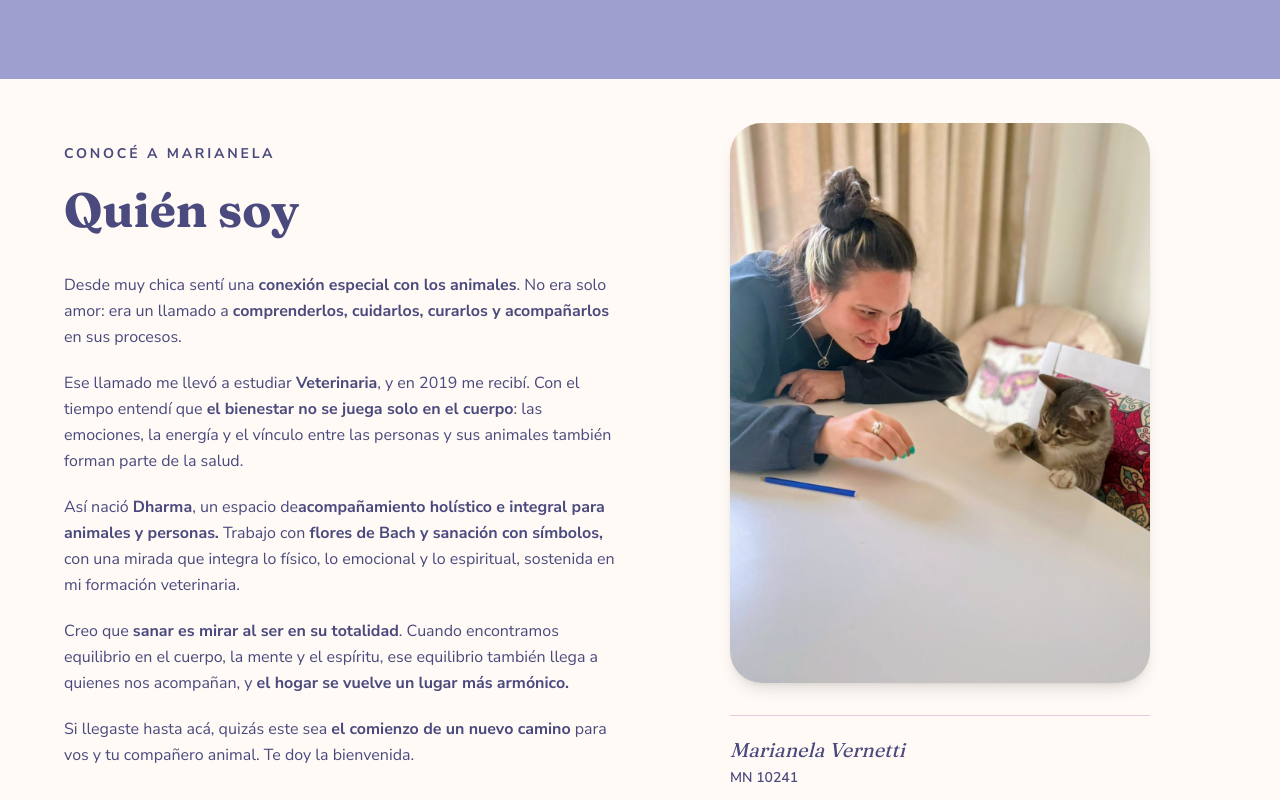
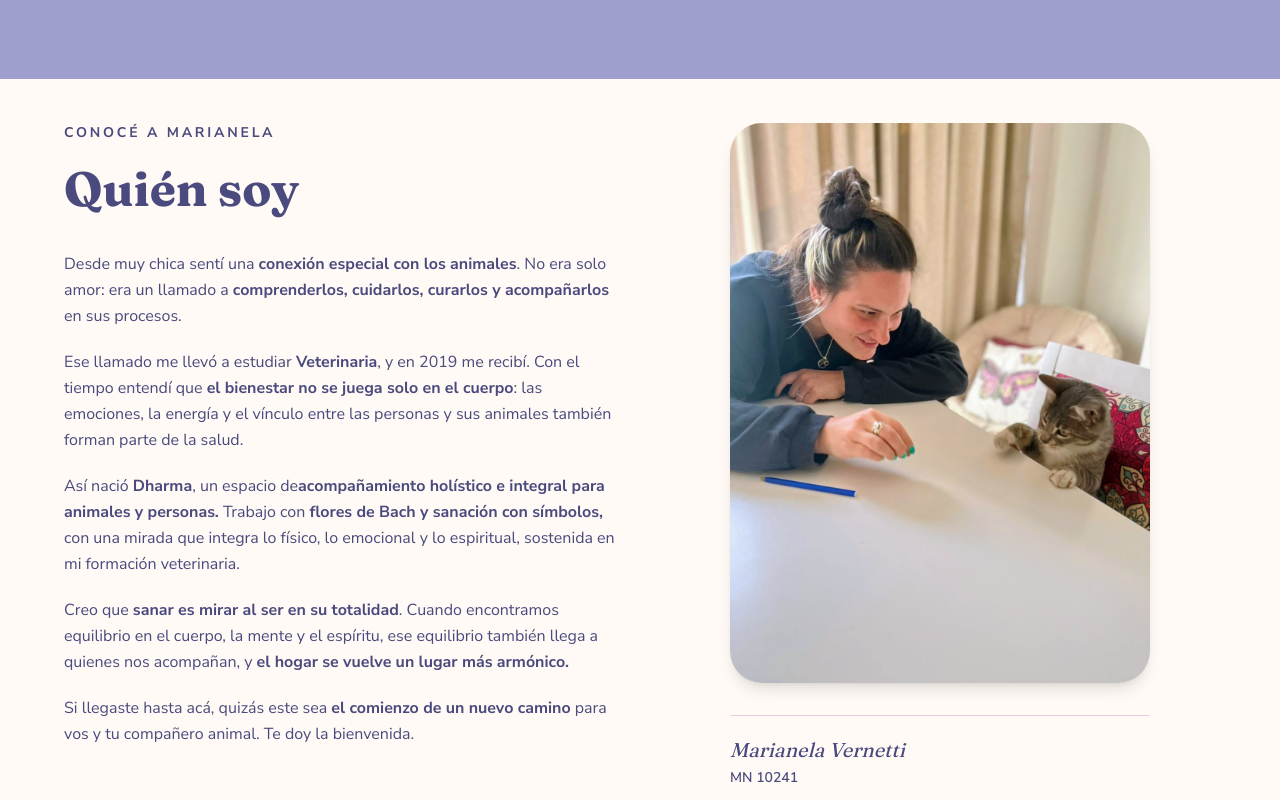
Before and after one commit to Sergio-perez77/dharma-web, a Next.js app: page / in a window 1280 px wide. Shown: the part 720-1520 px from the top of the page. Built offline with nearby package versions, Linux system fonts and the light colour scheme.

Commit message:
detalle de segunda parte

```diff
--- a/app/page.tsx
+++ b/app/page.tsx
@@ -85,7 +85,7 @@ export default function Home() {
         id="quien-soy"
         className="flex min-h-[calc(100svh-47px)] items-center bg-[#FFFAF5] px-5 py-8 sm:px-6 sm:py-10 md:px-16 md:py-10"
       >
-            <div className="mx-auto grid w-full max-w-6xl gap-10 sm:gap-12 md:grid-cols-2 md:items-center">
+            <div className="mx-auto grid w-full max-w-6xl gap-10 sm:gap-12 md:grid-cols-2 md:items-start">
               <div>
                 <p className="mb-4 font-sans text-sm font-bold uppercase tracking-[0.2em] text-[#4B4A7E]">
                   Conocé a Marianela
```
